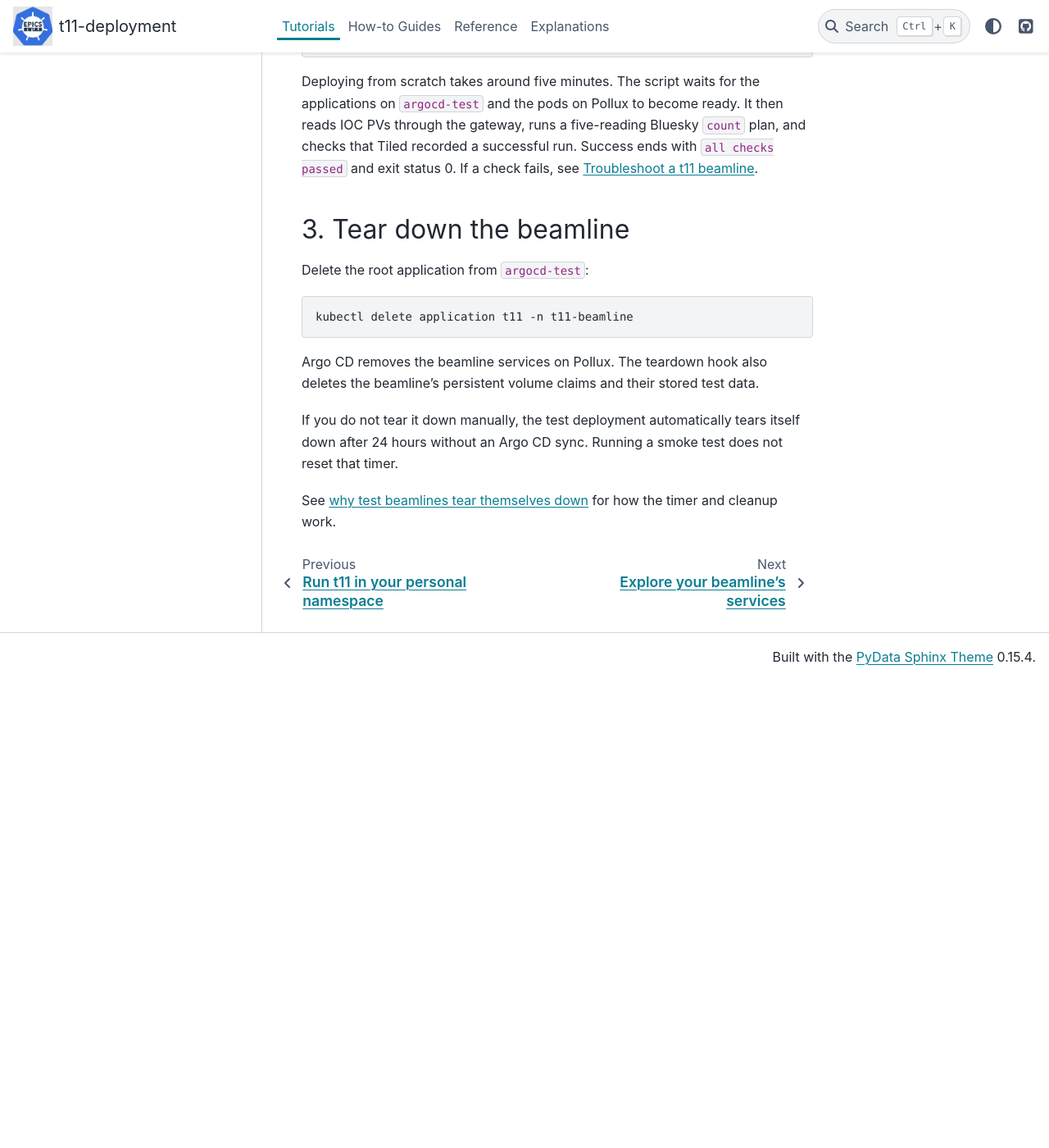
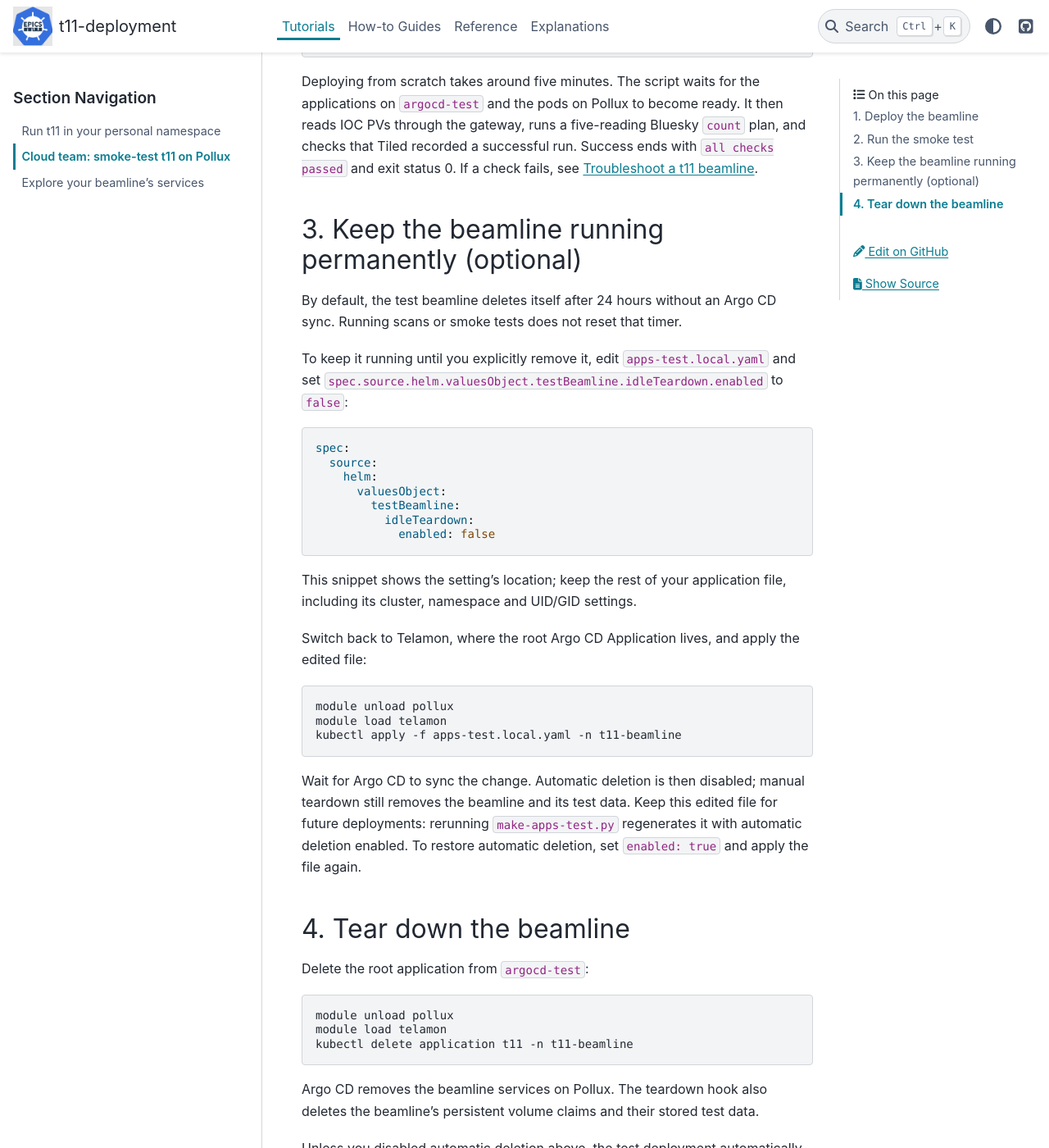
Before and after one commit to epics-containers/t11-deployment, a Sphinx documentation site: the page built from docs/tutorials/cloud-smoke-test.md, in a window 1280 px wide and 1400 px high, scrolled down 1061 px. Shown: the whole window at 82% size. Built offline with Sphinx 7.4.7 and the PyData theme 0.15.4, drawn with Linux system fonts in a browser that asks for light colours; before the commit the page ends 1891 px from its top, so only the background shows below that; some of the changed text lies outside the part shown.

Commit message:
Document how cloud team can disable automatic beamline deletion

````diff
--- a/docs/tutorials/cloud-smoke-test.md
+++ b/docs/tutorials/cloud-smoke-test.md
@@ -48,18 +48,57 @@ five-reading Bluesky `count` plan, and checks that Tiled recorded a successful
 run. Success ends with `all checks passed` and exit status 0. If a check
 fails, see [Troubleshoot a t11 beamline](../how-to/troubleshoot-beamline.md).
 
-## 3. Tear down the beamline
+## 3. Keep the beamline running permanently (optional)
+
+By default, the test beamline deletes itself after 24 hours without an
+Argo CD sync. Running scans or smoke tests does not reset that timer.
+
+To keep it running until you explicitly remove it, edit
+`apps-test.local.yaml` and set
+`spec.source.helm.valuesObject.testBeamline.idleTeardown.enabled` to `false`:
+
+```yaml
+spec:
+  source:
+    helm:
+      valuesObject:
+        testBeamline:
+          idleTeardown:
+            enabled: false
+```
+
+This snippet shows the setting's location; keep the rest of your application
+file, including its cluster, namespace and UID/GID settings.
+
+Switch back to Telamon, where the root Argo CD Application lives, and apply
+the edited file:
+
+```bash
+module unload pollux
+module load telamon
+kubectl apply -f apps-test.local.yaml -n t11-beamline
+```
+
+Wait for Argo CD to sync the change. Automatic deletion is then disabled;
+manual teardown still removes the beamline and its test data. Keep this
+edited file for future deployments: rerunning `make-apps-test.py` regenerates
+it with automatic deletion enabled. To restore automatic deletion, set
+`enabled: true` and apply the file again.
+
+## 4. Tear down the beamline
 
 Delete the root application from `argocd-test`:
 
 ```bash
+module unload pollux
+module load telamon
 kubectl delete application t11 -n t11-beamline
 ```
 
 Argo CD removes the beamline services on Pollux. The teardown hook also
 deletes the beamline's persistent volume claims and their stored test data.
 
-If you do not tear it down manually, the test deployment automatically
+Unless you disabled automatic deletion above, the test deployment automatically
 tears itself down after 24 hours without an Argo CD sync. Running a smoke
 test does not reset that timer.
 
````
